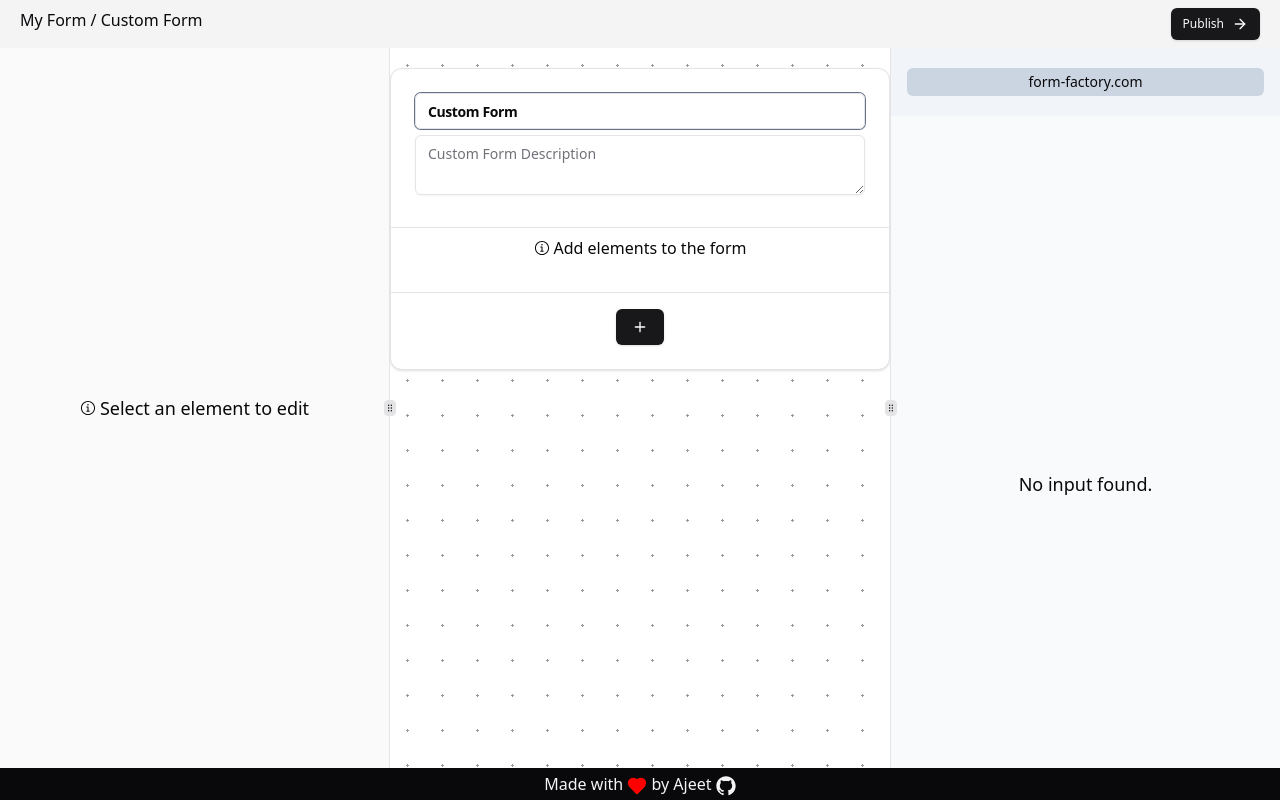
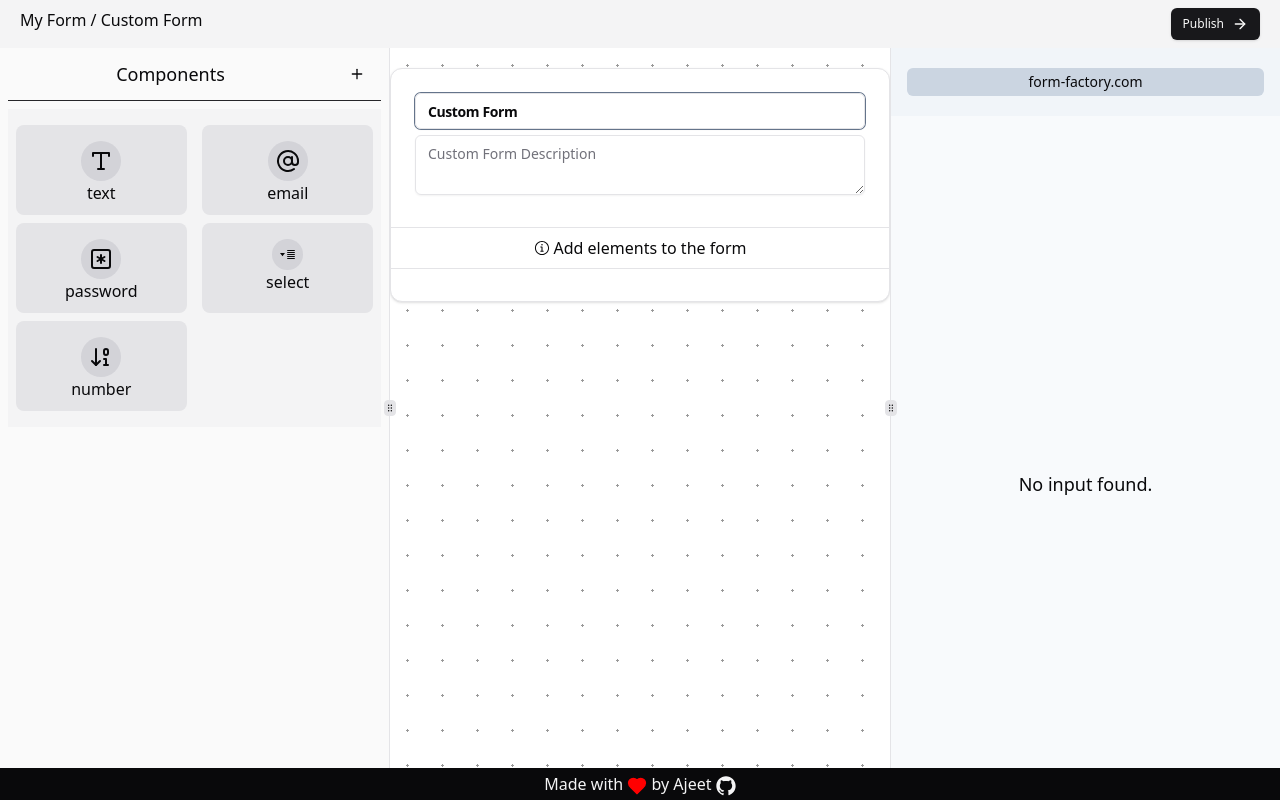
Before and after one commit to thetsajeet/form-factory, a Next.js app: page / in a window 1280 px wide. Built offline with nearby package versions, Linux system fonts and the light colour scheme.

Commit message:
feat: left side bar component discovery

```diff
--- a/src/components/form-factory-ui/FFMain.tsx
+++ b/src/components/form-factory-ui/FFMain.tsx
@@ -1,30 +1,22 @@
 "use client";
+
 import useStore from "@/lib/store";
-import EditFormElement from "./EditFormElement";
+import EditFormElement from "./FormEditor/EditFormElement";
 import FormBuilder from "./FormBuilder/FormBuilder";
-import { InfoCircledIcon } from "@radix-ui/react-icons";
 import {
   ResizableHandle,
   ResizablePanel,
   ResizablePanelGroup,
 } from "@/components/ui/resizable";
 import PreviewWindow from "./Preview/PreviewWindow";
+import FFDirectory from "./FormEditor/FFDirectory";
 
 export default function FFMain() {
   const currentFormElement = useStore((state) => state.currentFormElement);
   return (
     <ResizablePanelGroup className="flex flex-1" direction="horizontal">
       <ResizablePanel className="bg-zinc-50 min-w-[250px]">
-        {currentFormElement ? (
-          <EditFormElement />
-        ) : (
-          <div className="w-full h-full p-2">
-            <div className="w-full h-full flex justify-center items-center text-lg font-medium">
-              <InfoCircledIcon className="w-4 h-4 mr-1" />
-              Select an element to edit
-            </div>
-          </div>
-        )}
+        {currentFormElement ? <EditFormElement /> : <FFDirectory />}
       </ResizablePanel>
       <ResizableHandle withHandle />
       <ResizablePanel className="main flex-1 min-w-[500px]">
--- a/src/components/form-factory-ui/FormBuilder/FormBuilder.tsx
+++ b/src/components/form-factory-ui/FormBuilder/FormBuilder.tsx
@@ -1,33 +1,22 @@
 "use client";
 
-import { Plus } from "lucide-react";
-import { Button } from "../../ui/button";
 import { Card, CardHeader, CardContent, CardFooter } from "../../ui/card";
-import useStore from "@/lib/store";
 import FormStructure from "./FormStructure";
 import FormHeader from "./FormHeader";
 import { Separator } from "@/components/ui/separator";
 
 export default function FormBuilder() {
-  const { addFormElement } = useStore();
-
   return (
     <Card>
       <CardHeader>
         <FormHeader />
       </CardHeader>
       <Separator className="my-2" />
-      <CardContent>
+      <CardContent className="pb-0">
         <FormStructure />
       </CardContent>
       <Separator className="my-2" />
-      <CardFooter>
-        <div className="w-full mt-2 flex justify-center">
-          <Button onClick={addFormElement}>
-            <Plus />
-          </Button>
-        </div>
-      </CardFooter>
+      <CardFooter></CardFooter>
     </Card>
   );
 }
--- /dev/null
+++ b/src/components/form-factory-ui/FormEditor/Component.tsx
@@ -0,0 +1,24 @@
+"use client";
+
+import useStore from "@/lib/store";
+
+export interface ComponentInteface {
+  name: "text" | "email" | "password" | "select" | "number";
+  icon: React.ReactNode;
+}
+
+export default function Component({ name, icon }: ComponentInteface) {
+  const addFormElement = useStore((state) => state.addFormElement);
+
+  return (
+    <div
+      className="w-11/12 flex h-[90px] flex-col items-center bg-1 bg-zinc-200 rounded-lg hover:bg-zinc-300 cursor-pointer"
+      onClick={() => addFormElement(name)}
+    >
+      <div className="mt-4 bg-zinc-400/25 rounded-full p-2 inline-block">
+        {icon}
+      </div>
+      <div className="font-medium">{name}</div>
+    </div>
+  );
+}
--- /dev/null
+++ b/src/components/form-factory-ui/FormEditor/ComponentList.tsx
@@ -0,0 +1,38 @@
+"use client";
+
+import { ArrowDown01Icon, AtSign, SquareAsterisk, Type } from "lucide-react";
+import Component, { ComponentInteface } from "./Component";
+import { DropdownMenuIcon } from "@radix-ui/react-icons";
+
+export default function ComponentList() {
+  const components: ComponentInteface[] = [
+    {
+      name: "text",
+      icon: <Type color="#09090B" />,
+    },
+    {
+      name: "email",
+      icon: <AtSign color="#09090B" />,
+    },
+    {
+      name: "password",
+      icon: <SquareAsterisk color="#09090B" />,
+    },
+    {
+      name: "select",
+      icon: <DropdownMenuIcon color="#09090B" />,
+    },
+    {
+      name: "number",
+      icon: <ArrowDown01Icon color="#09090B" />,
+    },
+  ];
+
+  return (
+    <div className="grid grid-cols-2 justify-items-center gap-y-2 bg-zinc-100 py-4">
+      {components.map((comp: ComponentInteface, index: number) => (
+        <Component key={index} name={comp.name} icon={comp.icon} />
+      ))}
+    </div>
+  );
+}
--- a/src/components/form-factory-ui/EditFormElement.tsx
+++ b/src/components/form-factory-ui/FormEditor/EditFormElement.tsx
@@ -5,12 +5,16 @@ import { useForm } from "react-hook-form";
 import { Button } from "@/components/ui/button";
 import { Form, FormField } from "@/components/ui/form";
 import { Separator } from "@/components/ui/separator";
-import FFSelect from "./FormElements/FFSelect";
-import FFInput from "./FormElements/FFInput";
+import FFSelect from "../FormElements/FFSelect";
+import FFInput from "../FormElements/FFInput";
+import { X } from "lucide-react";
 
 export default function EditFormElement() {
   const currentFormElement = useStore((state) => state.currentFormElement);
   const updateFormElement = useStore((state) => state.updateFormElement);
+  const selectCurrentFormElement = useStore(
+    (state) => state.selectCurrentFormElement
+  );
 
   const form = useForm({
     values: {
@@ -52,7 +56,14 @@ export default function EditFormElement() {
 
   return (
     <div className="w-full p-2">
-      <div className="text-lg text-center font-medium">Set form parameters</div>
+      <div className="flex items-center">
+        <span className="text-lg font-medium flex-1 text-center">
+          Set form parameters
+        </span>
+        <Button variant="ghost" onClick={() => selectCurrentFormElement(null)}>
+          <X className="w-4 h-4" />
+        </Button>
+      </div>
       <Separator className="bg-zinc-900 my-2" />
       <div className="space-y-4">
         <Form {...form}>
--- /dev/null
+++ b/src/components/form-factory-ui/FormEditor/FFDirectory.tsx
@@ -0,0 +1,26 @@
+"use client";
+
+import { Button } from "@/components/ui/button";
+import { Separator } from "@/components/ui/separator";
+import useStore from "@/lib/store";
+import { Plus } from "lucide-react";
+import ComponentList from "./ComponentList";
+
+export default function FFDirectory() {
+  const addFormElement = useStore((state) => state.addFormElement);
+
+  return (
+    <div className="w-full h-full p-2">
+      <div className="flex items-center">
+        <span className="text-lg font-medium flex-1 text-center">
+          Components
+        </span>
+        <Button variant="ghost" onClick={() => addFormElement()}>
+          <Plus className="w-4 h-4" />
+        </Button>
+      </div>
+      <Separator className="my-2 bg-zinc-800" />
+      <ComponentList />
+    </div>
+  );
+}
--- a/src/components/form-factory-ui/Preview/OutputForm.tsx
+++ b/src/components/form-factory-ui/Preview/OutputForm.tsx
@@ -34,6 +34,7 @@ export default function OutputForm() {
     switch (type) {
       case "text":
       case "email":
+      case "number":
       case "password":
         return (
           <FormField
--- a/src/lib/store.ts
+++ b/src/lib/store.ts
@@ -22,7 +22,9 @@ type State = {
 type Action = {
   setFormTitle: (t: string) => void;
   setFormDescription: (d: string) => void;
-  addFormElement: () => void;
+  addFormElement: (
+    type?: "text" | "email" | "password" | "select" | "number" | null
+  ) => void;
   removeFormElement: (element: FormElement) => void;
   selectCurrentFormElement: (id: string | number | null) => void;
   updateFormElement: (element: FormElement) => void;
@@ -36,13 +38,16 @@ const useStore = create<State & Action>((set, get) => ({
   formElements: [],
   setFormTitle: (t: string) => set(() => ({ formTitle: t })),
   setFormDescription: (d: string) => set(() => ({ formDescription: d })),
-  addFormElement: () => {
+  addFormElement: (
+    type?: "text" | "email" | "password" | "select" | "number" | null
+  ) => {
     const newElement: FormElement = {
       id: uuid(),
       label: `label-${get().count + 1}`,
       name: `label-${get().count + 1}`,
-      type: "text",
+      type: type ? type : "text",
       placeholder: "",
+      options: [],
     };
     set((state) => ({
       count: state.count + 1,
--- a/src/models/interfaces/FFElements.ts
+++ b/src/models/interfaces/FFElements.ts
@@ -12,5 +12,5 @@ export interface FFSelectInterface extends FieldInterface {
 }
 
 export interface FFInputInterface extends FieldInterface {
-  type: "text" | "email" | "password";
+  type: "text" | "email" | "password" | "number";
 }
```
